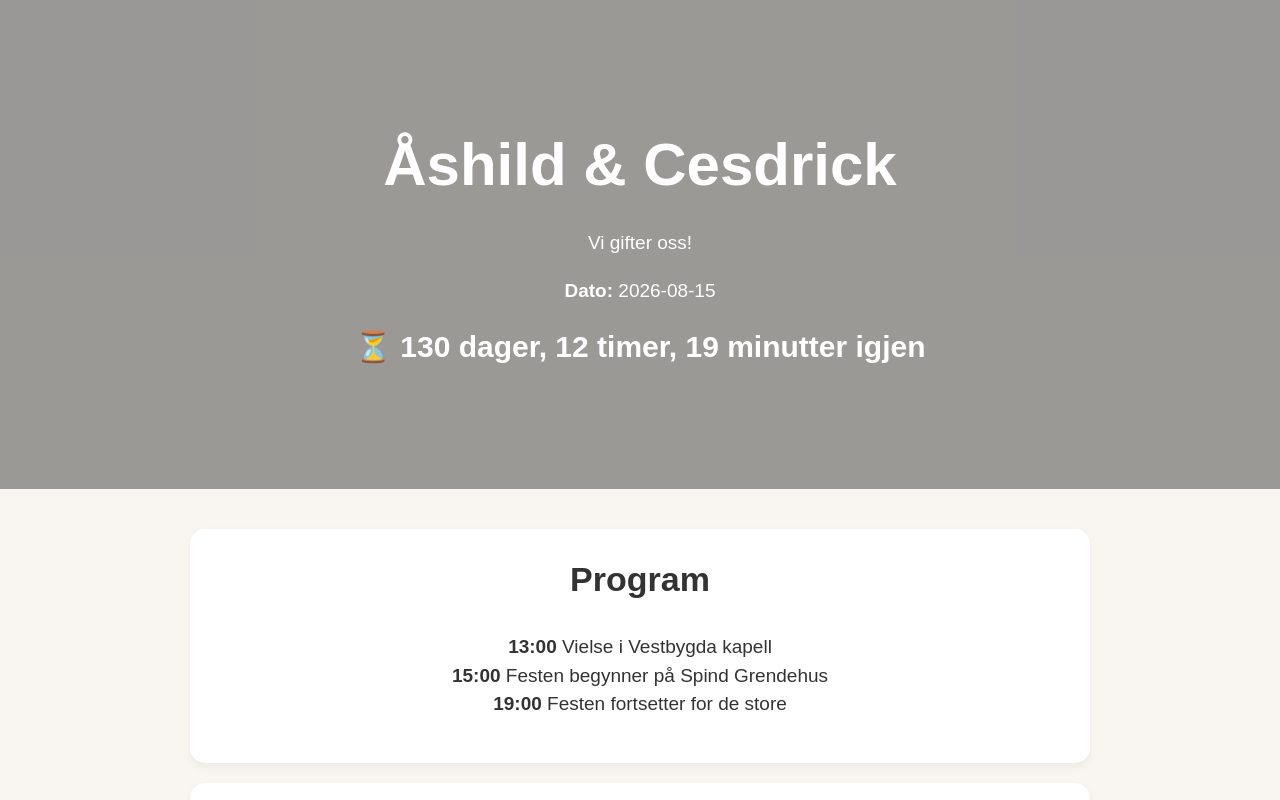
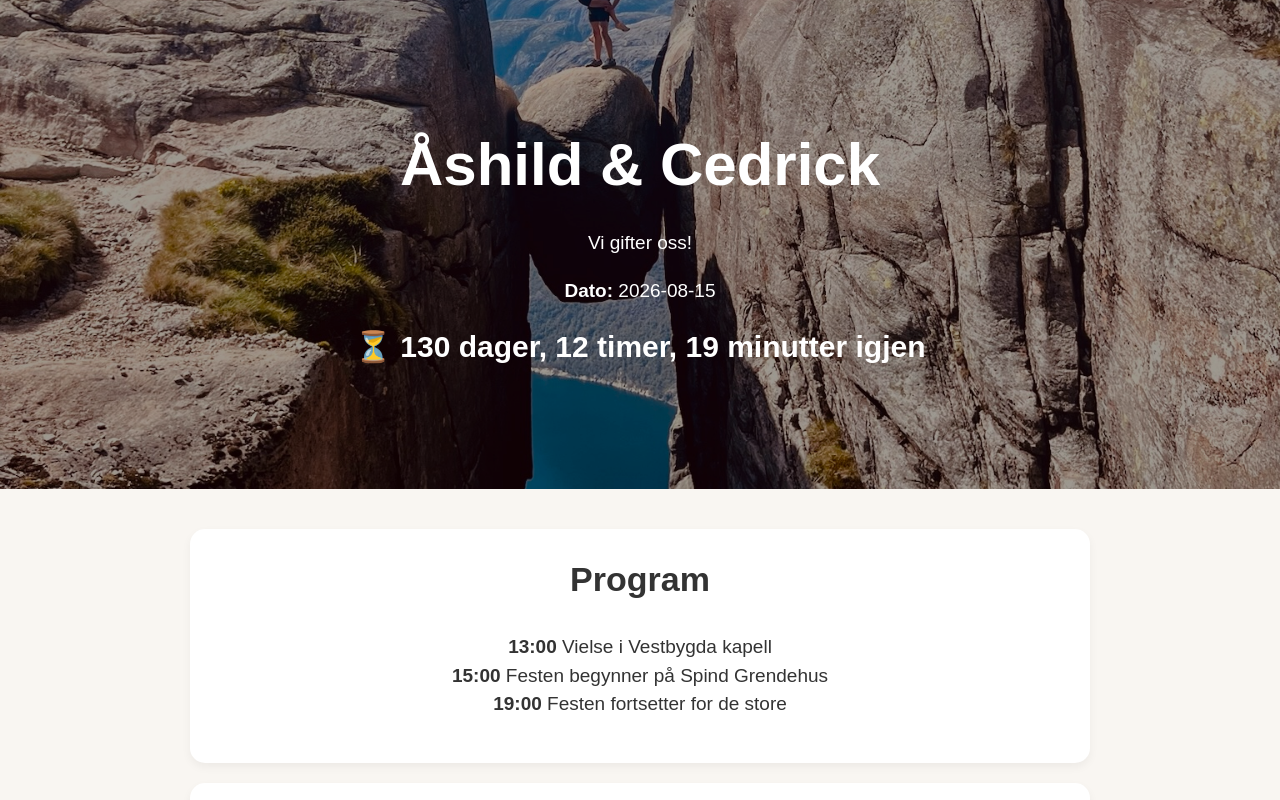
Before and after one commit to casyvertsen-hue/casyvertsen-hue.github.io, a plain HTML site: page index.html in a window 1280 px wide. Shown: the top 800 px of the page. Drawn offline with Linux system fonts and the light colour scheme.

Commit message:
Update index.html

```diff
--- a/index.html
+++ b/index.html
@@ -31,7 +31,7 @@
 
     header {
       position: relative;
-      background: url('kjerag2.jpg') center 70% / cover no-repeat;
+      background: url('kjerag2.jpeg') center 70% / cover no-repeat;
       padding: clamp(50px, 12vw, 120px) 20px;
       color: white;
       overflow: hidden;
@@ -145,7 +145,7 @@
 <body>
 
 <header>
-  <h1>Åshild & Cesdrick</h1>
+  <h1>Åshild & Cedrick</h1>
   <p>Vi gifter oss!</p>
   <p><strong>Dato:</strong> <span id="wedding-date">2026-08-15</span></p>
   <div id="countdown"></div>
```
